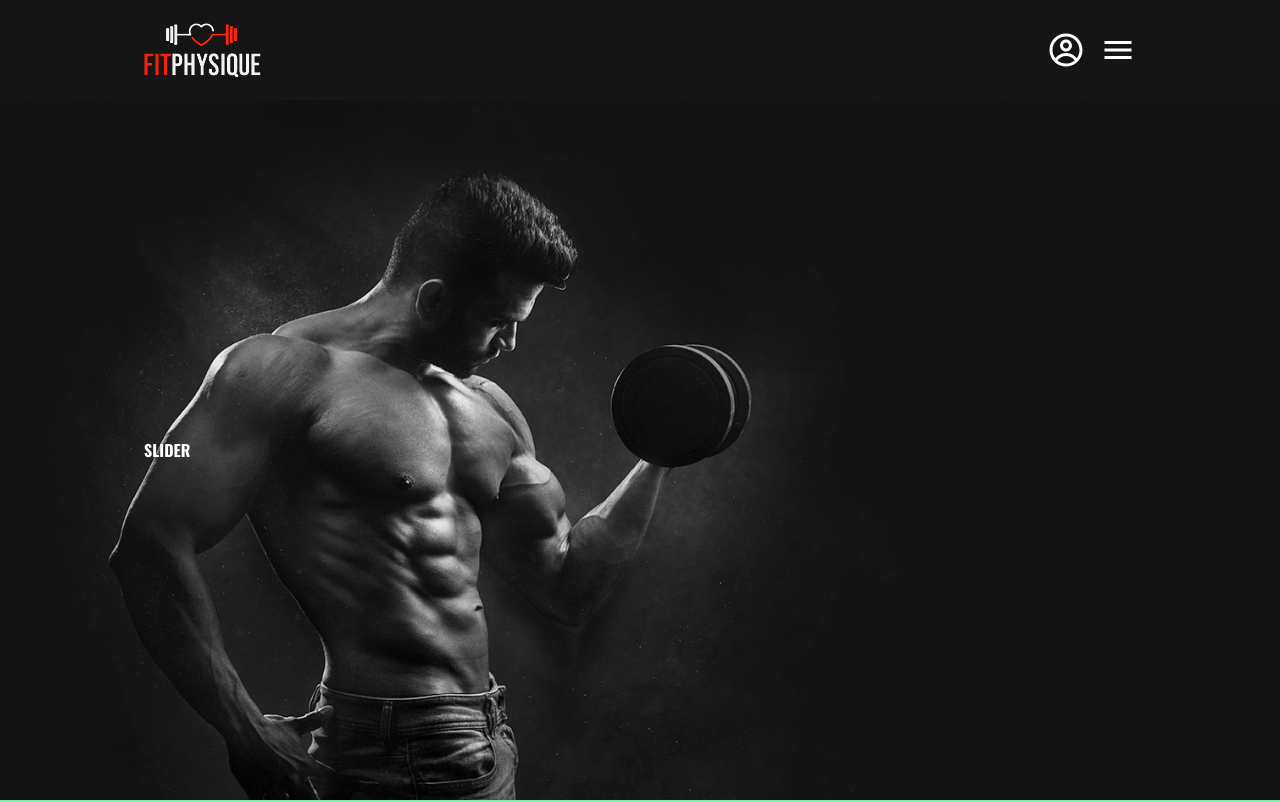
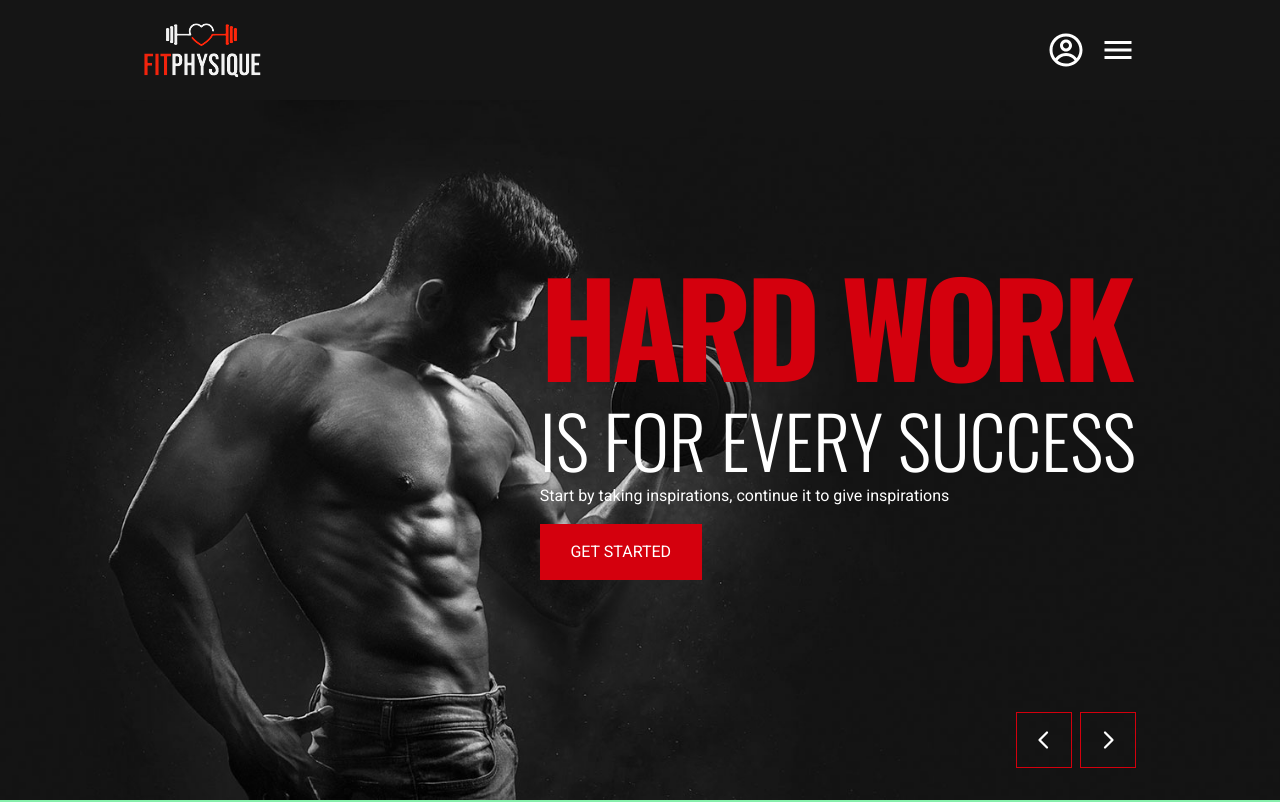
Before and after one commit to BogdanGrynjuk/webapp-fit-physique, a Next.js app: page / in a window 1280 px wide. Shown: the top 802 px of the page. Built offline with nearby package versions, Linux system fonts and the light colour scheme.

Commit message:
Add HeroSlider component to hero section

```diff
--- /dev/null
+++ b/src/app/components/CustomButton.tsx
@@ -0,0 +1,25 @@
+import clsx from 'clsx';
+import React from 'react';
+
+const CustomButton = ({
+  text,
+  containerStyles,
+}: {
+  text: string;
+  containerStyles: string;
+}) => {
+  return (
+    <button
+      type="button"
+      className={clsx(
+        containerStyles,
+        'group relative overflow-hidden bg-accent uppercase cursor-pointer',
+      )}
+    >
+      <span className="absolute top-1/2 h-0 w-64 origin-center bg-black transition-all ease duration-300 -translate-x-20 rotate-45 group-hover:-translate-y-32 group-hover:h-64"></span>
+      <span className="relative font-roboto text-white">{text}</span>
+    </button>
+  );
+};
+
+export default CustomButton;
--- a/src/app/components/Hero.tsx
+++ b/src/app/components/Hero.tsx
@@ -1,13 +1,14 @@
 import React from 'react';
+import HeroSlider from './HeroSlider';
 
 const Hero = () => {
   return (
     <section
-      className="h-[calc(100vh-100px)] bg-hero bg-cover bg-no-repeat bg-center flex flex-col items-center justify-center mt-[100px]"
+      className="h-[calc(100vh-100px)] bg-hero bg-cover bg-no-repeat bg-center mt-[100px]"
       id="hero"
     >
-      <div className="container mx-auto">
-        <h2 className="text-white">Slider</h2>
+      <div className="container mx-auto h-full">
+        <HeroSlider />
       </div>
     </section>
   );
--- /dev/null
+++ b/src/app/components/HeroSlide.tsx
@@ -0,0 +1,54 @@
+import React, { useEffect, useState } from 'react';
+import CustomButton from './CustomButton';
+import { useMediaQuery } from 'react-responsive';
+import clsx from 'clsx';
+
+const HeroSlide = ({
+  title,
+  subtitle,
+  description,
+  buttonText,
+}: {
+  title: string;
+  subtitle: string;
+  description: string;
+  buttonText: string;
+}) => {
+  const [isClient, setIsClient] = useState(false);
+  const isLargeHeight = useMediaQuery({ query: '(min-height: 480px)' });
+
+  useEffect(() => {
+    setIsClient(true);
+  }, []);
+
+  if (!isClient) {
+    return null;
+  }
+
+  return (
+    <div
+      className={clsx(
+        'h-full lg:flex lg:justify-end',
+        isLargeHeight && 'pt-40',
+      )}
+    >
+      <div className="flex flex-col items-center lg:items-start lg:max-w-[710px]">
+        <h1 className="h2 md:h1 flex flex-col gap-0 md:gap-2 lg:gap-4 text-center lg:text-left mb-2">
+          <strong className="text-accent tracking-tighter">{title}</strong>
+          <span className=" text-white tracking-normal text-2xl md:text-4xl lg:text-7xl font-light ">
+            {subtitle}
+          </span>
+        </h1>
+        <p className="font-roboto text-sm mobile:text-base text-white text-center lg:text-left mb-4">
+          {description}
+        </p>
+        <CustomButton
+          text={buttonText}
+          containerStyles={'w-[162px] h-[56px]'}
+        />
+      </div>
+    </div>
+  );
+};
+
+export default HeroSlide;
--- a/src/app/components/HeroSlider.tsx
+++ b/src/app/components/HeroSlider.tsx
@@ -1,7 +1,62 @@
+'use client';
+
 import React from 'react';
+import { Swiper, SwiperSlide } from 'swiper/react';
+
+import 'swiper/css';
+import 'swiper/css/navigation';
+
+import HeroSlide from './HeroSlide';
+import SwiperNavButtons from './SwiperNavButtons';
+
+const slides = [
+  {
+    title: 'Hard Work',
+    subtitle: 'is for Every Success',
+    description:
+      'Start by taking inspirations, continue it to give inspirations',
+    buttonText: 'Get started',
+  },
+  {
+    title: 'Real Results',
+    subtitle: 'in Minimum Time',
+    description:
+      'Push your limits with workouts designed to deliver the fastest results for your fitness goals.',
+    buttonText: 'Join Us',
+  },
+  {
+    title: 'Be Strong',
+    subtitle: 'Live Better',
+    description:
+      'Empower yourself to live a healthier life through fitness, mindfulness, and community support.',
+    buttonText: 'Join Us',
+  },
+];
 
 const HeroSlider = () => {
-  return <div>HeroSlider</div>;
+  return (
+    <Swiper className="h-full">
+      {slides.map((slide, index) => (
+        <SwiperSlide key={index}>
+          <HeroSlide
+            title={slide.title}
+            subtitle={slide.subtitle}
+            description={slide.description}
+            buttonText={slide.buttonText}
+          />
+        </SwiperSlide>
+      ))}
+      <SwiperNavButtons
+        containerStyles={
+          'absolute z-50 bottom-2 md:bottom-4 lg:bottom-8 right-0 flex gap-2'
+        }
+        buttonStyles={
+          'w-[56px] h-[56px] border border-accent flex items-center justify-center text-white hover:bg-accent transitional-all duration-300'
+        }
+        iconStyles={'text-2xl'}
+      />
+    </Swiper>
+  );
 };
 
 export default HeroSlider;
--- /dev/null
+++ b/src/app/components/SwiperNavButtons.tsx
@@ -0,0 +1,39 @@
+'use client';
+
+import React from 'react';
+
+import { PiCaretLeftBold, PiCaretRightBold } from 'react-icons/pi';
+import { useSwiper } from 'swiper/react';
+
+const SwiperNavButtons = ({
+  containerStyles,
+  buttonStyles,
+  iconStyles,
+}: {
+  containerStyles: string;
+  buttonStyles: string;
+  iconStyles: string;
+}) => {
+  const swiper = useSwiper();
+
+  return (
+    <div className={containerStyles}>
+      <button
+        type="button"
+        onClick={() => swiper.slidePrev()}
+        className={buttonStyles}
+      >
+        <PiCaretLeftBold className={iconStyles} />
+      </button>
+      <button
+        type="button"
+        onClick={() => swiper.slideNext()}
+        className={buttonStyles}
+      >
+        <PiCaretRightBold className={iconStyles} />
+      </button>
+    </div>
+  );
+};
+
+export default SwiperNavButtons;
--- a/tailwind.config.ts
+++ b/tailwind.config.ts
@@ -9,11 +9,20 @@ export default {
   theme: {
     container: {
       center: true,
-      padding: '16px',
+      padding: {
+        DEFAULT: '16px',
+        xs: '8px',
+        mobile: '8px',
+        sm: '16px',
+        md: '16px',
+        lg: '16px',
+        xl: '16px',
+      },
     },
 
     screens: {
       xs: '320px',
+      mobile: '480px',
       sm: '640px',
       md: '768px',
       lg: '1024px',
```
Also changed, not shown: public/assets/img/hero/bg-1.png (deleted).
